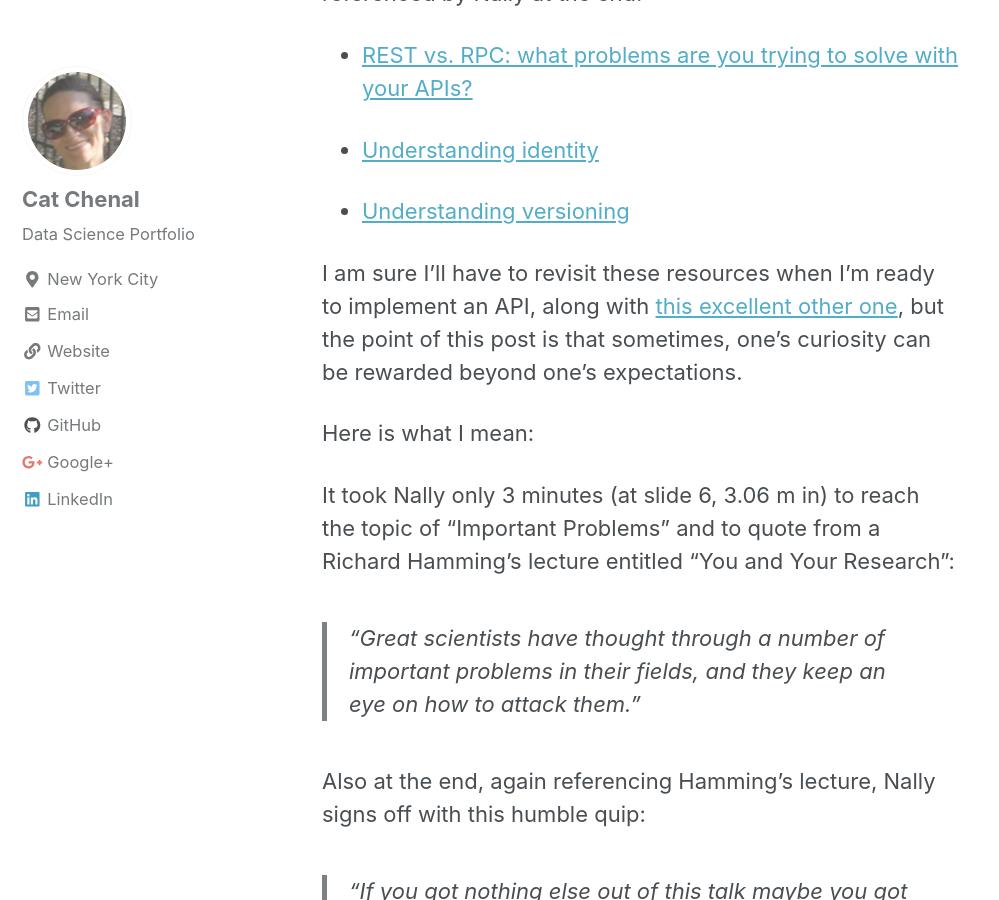
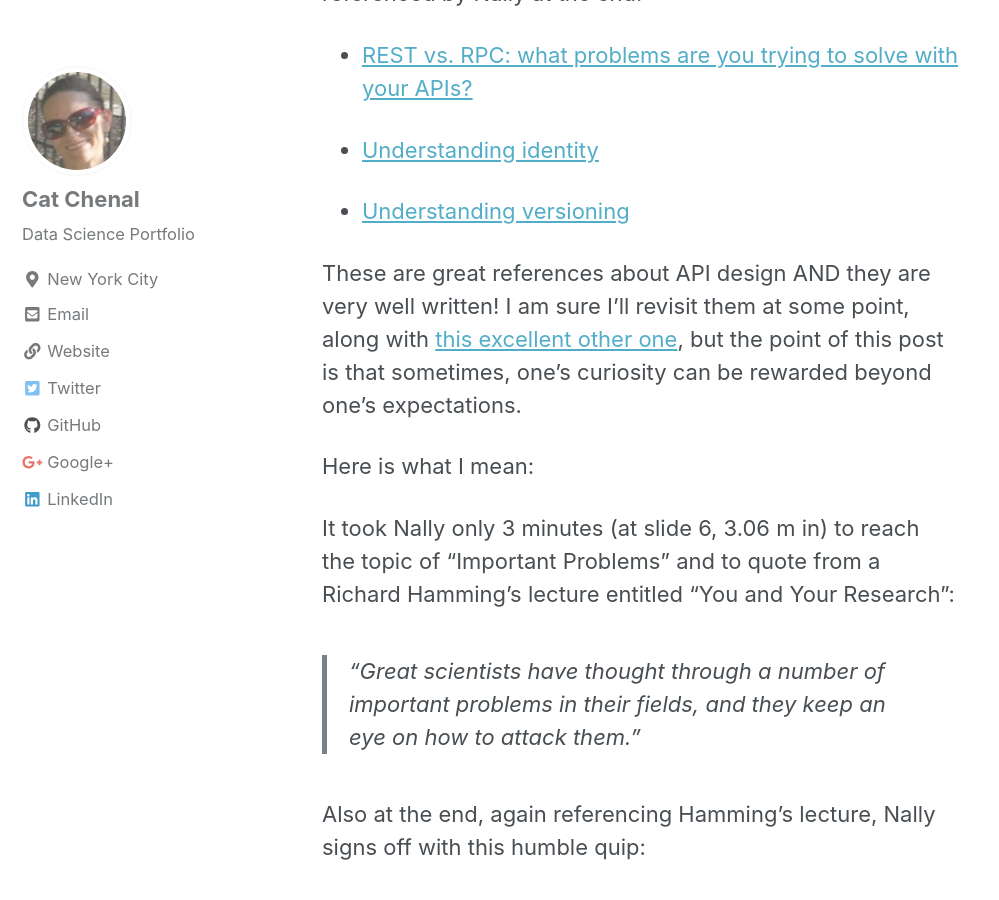
Before and after one commit to CatChenal/CatChenal.github.io, a Jekyll site: the page built from _posts/2018-11-28-From_API_design_to_Richard_Hamming.md, in a window 1280 px wide and 900 px high, scrolled down 789 px. Shown: the whole window, without its empty margins (0-999 px from the left). Built offline with Jekyll 4.4.1, drawn with Linux system fonts in a browser that asks for light colours; nearby versions of some CDN libraries.

Commit message:
post tweak

```diff
--- a/_posts/2018-11-28-From_API_design_to_Richard_Hamming.md
+++ b/_posts/2018-11-28-From_API_design_to_Richard_Hamming.md
@@ -23,9 +23,10 @@ The webcast actually distills these three blog posts referenced by Nally at the
 
 *  [Understanding versioning](https://cloud.google.com/blog/products/gcp/api-design-which-version-of-versioning-is-right-for-you)
 
-I am sure I'll have to revisit these resources when I'm ready to implement an API, along with
-[this excellent other one](https://blog.philipphauer.de/restful-api-design-best-practices/), but the point of this post is that
-sometimes,  one's curiosity can be rewarded beyond one's expectations.
+
+These are great references about API design AND they are very well written!
+I am sure I'll revisit them at some point, along with [this excellent other one](https://blog.philipphauer.de/restful-api-design-best-practices/),
+but the point of this post is that sometimes,  one's curiosity can be rewarded beyond one's expectations.
 
 Here is what I mean:
 
```
